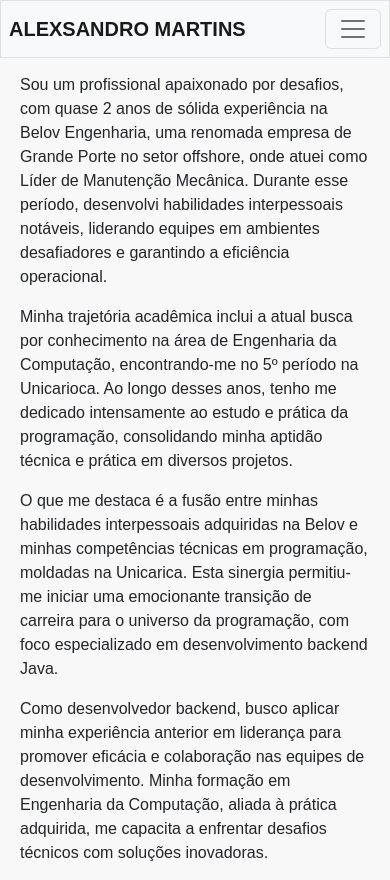
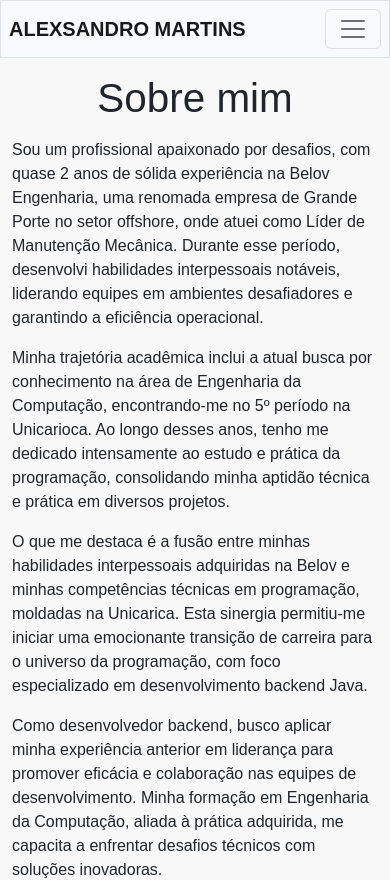
Before and after one commit to Alexsandro-Martinz/portifolio, a React (Vite) app: page /portifolio/about in a window 390 px wide. Shown: the top 880 px of the page. Built offline with nearby package versions, Linux system fonts and the light colour scheme.

Commit message:
fix: about page responsiveness bug

```diff
--- a/404.html
+++ b/public/404.html
@@ -5,7 +5,7 @@
     <title>POTIFÓLIO | ALEXSANDRO</title>
     <script type="text/javascript">
 
-      var pathSegmentsToKeep = 0;
+      var pathSegmentsToKeep = 1;
 
       var l = window.location;
       l.replace(
--- a/src/App.jsx
+++ b/src/App.jsx
@@ -10,9 +10,9 @@ import Projects from "./pages/Projects";
 function App() {
 
     return (
-        <BrowserRouter >
+        <BrowserRouter basename="/portifolio">
             <Routes>
-                <Route path="/portifolio" errorElement={<h2>Not Found!!</h2>} element={<Layout />}>
+                <Route path="" errorElement={<h2>Not Found!!</h2>} element={<Layout />}>
                     <Route index element={<Home />}></Route>
                     <Route path="projects" element={<Projects />}></Route>
                     <Route path="contacts" element={<Contacts />}></Route>
--- a/src/pages/About.css
+++ b/src/pages/About.css
@@ -4,13 +4,12 @@
     text-align: center;
 }
 
-@media screen and (max-width: 768px ) {
+@media (max-width: 768px ) {
     .about-title {
         font-size: 30px;
-        margin-top: 280px;
+        padding-top: 200px;
     }
 
     .about-container {
-        padding: 8px;
     }
 }
--- a/src/pages/About.jsx
+++ b/src/pages/About.jsx
@@ -1,8 +1,9 @@
-import "./About.css";
 
 function About() {
-    return (<div className="about-container">
-        <p className="about-title">Sobre mim</p>
+    return (
+        <div className="about-container h-100">
+            <p className="about-title display-2 mt-4 text-center">Sobre mim</p>
+
             <p>Sou um profissional apaixonado por desafios, com quase 2 anos de sólida experiência na Belov Engenharia, uma renomada empresa de Grande Porte no setor offshore, onde atuei como Líder de Manutenção Mecânica. Durante esse período, desenvolvi habilidades interpessoais notáveis, liderando equipes em ambientes desafiadores e garantindo a eficiência operacional.</p>
 
             <p>Minha trajetória acadêmica inclui a atual busca por conhecimento na área de Engenharia da Computação, encontrando-me no 5º período na Unicarioca. Ao longo desses anos, tenho me dedicado intensamente ao estudo e prática da programação, consolidando minha aptidão técnica e prática em diversos projetos.</p>
--- a/src/pages/Layout.css
+++ b/src/pages/Layout.css
@@ -4,5 +4,6 @@ body {
 }
 
 .container-base {
+    margin-top: 50px;
     height: 100vh;
 }
```
Lines whose indentation alone changed are shown as unchanged.
